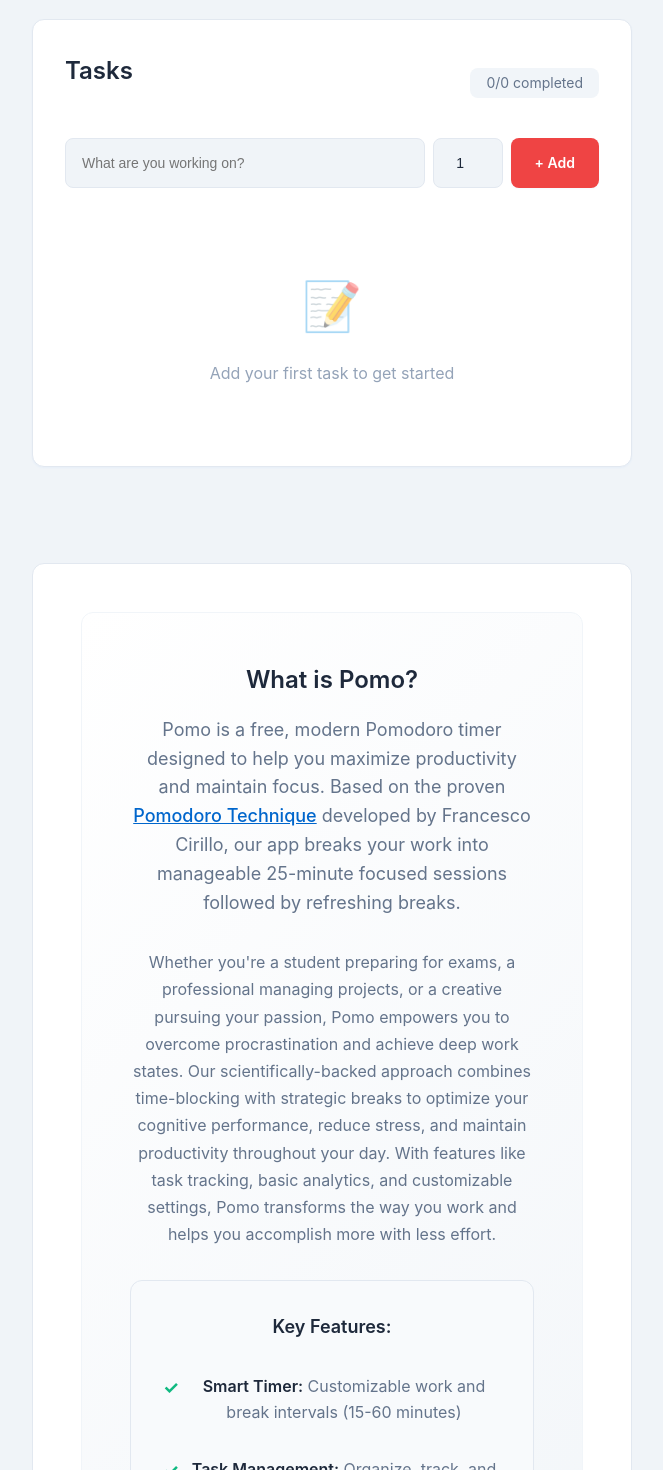
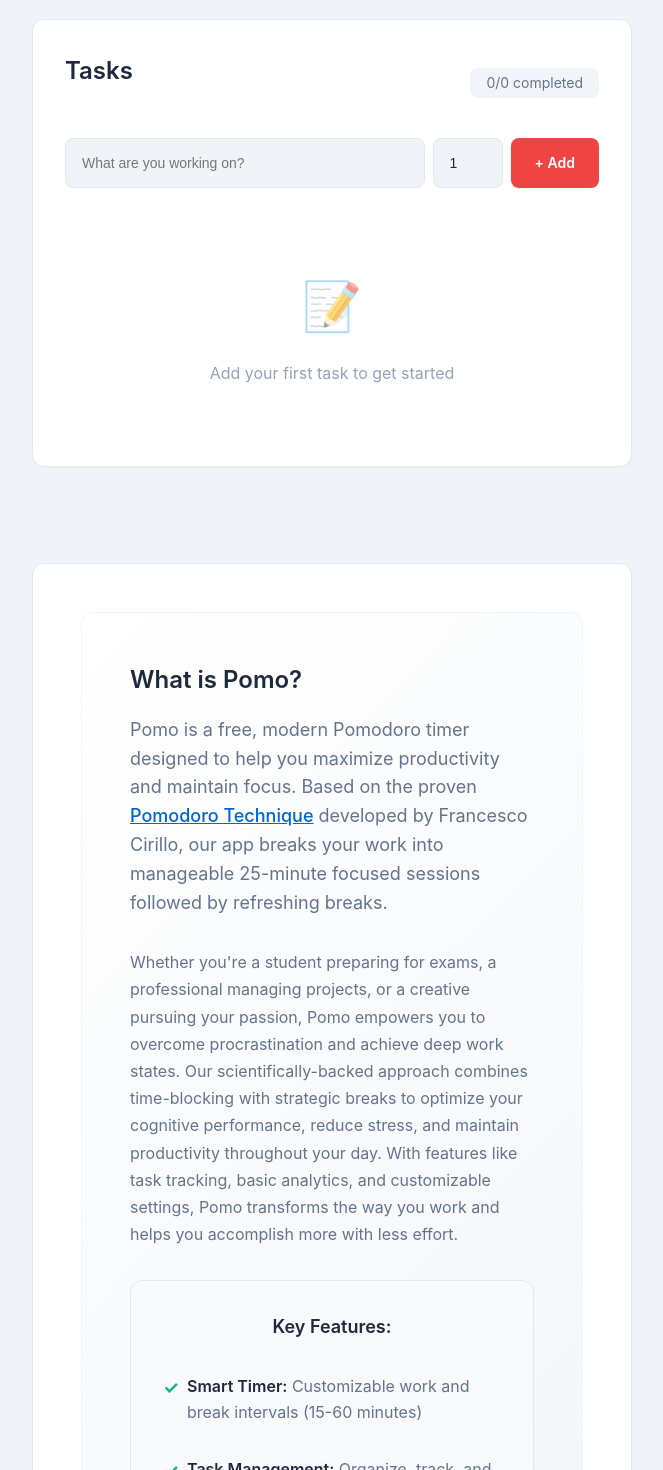
Before and after one commit to AUsfy/pomodeepfocus, a Vue app: page / in a window 1280 px wide. Shown: the part 1260-2730 px from the top of the page, without its empty margins (308-971 px from the left). Built offline with nearby package versions, Linux system fonts and the light colour scheme.

Commit message:
left align text

```diff
--- a/src/components/PomodoroTimer.vue
+++ b/src/components/PomodoroTimer.vue
@@ -884,6 +884,7 @@ onMounted(() => {
   display: flex;
   flex-direction: column;
   gap: var(--spacing-2xl);
+  text-align: left;
 }
 
 /* Timer modes with pill design */
@@ -1090,7 +1091,7 @@ onMounted(() => {
   border: 1px solid var(--border);
   border-radius: var(--radius-lg);
   padding: var(--spacing-md) var(--spacing-lg);
-  text-align: center;
+  text-align: left;
   box-shadow: var(--shadow-sm);
 }
 
@@ -1178,7 +1179,7 @@ onMounted(() => {
   background: var(--background);
   color: var(--text-primary);
   font-size: var(--font-size-sm);
-  text-align: center;
+  text-align: left;
   transition: all var(--transition-fast);
 }
 
@@ -1594,6 +1595,7 @@ onMounted(() => {
 
 .help-container {
   padding: var(--spacing-2xl);
+  text-align: left;
 }
 
 /* Method Explanation Section */
@@ -1603,7 +1605,7 @@ onMounted(() => {
   border-radius: var(--radius-lg);
   padding: var(--spacing-2xl);
   margin-bottom: var(--spacing-2xl);
-  text-align: center;
+  text-align: left;
 }
 
 .method-title {
@@ -1639,7 +1641,7 @@ onMounted(() => {
   font-size: var(--font-size-3xl);
   font-weight: 700;
   color: var(--text-primary);
-  text-align: center;
+  text-align: left;
   margin-bottom: var(--spacing-md);
 }
 
```
